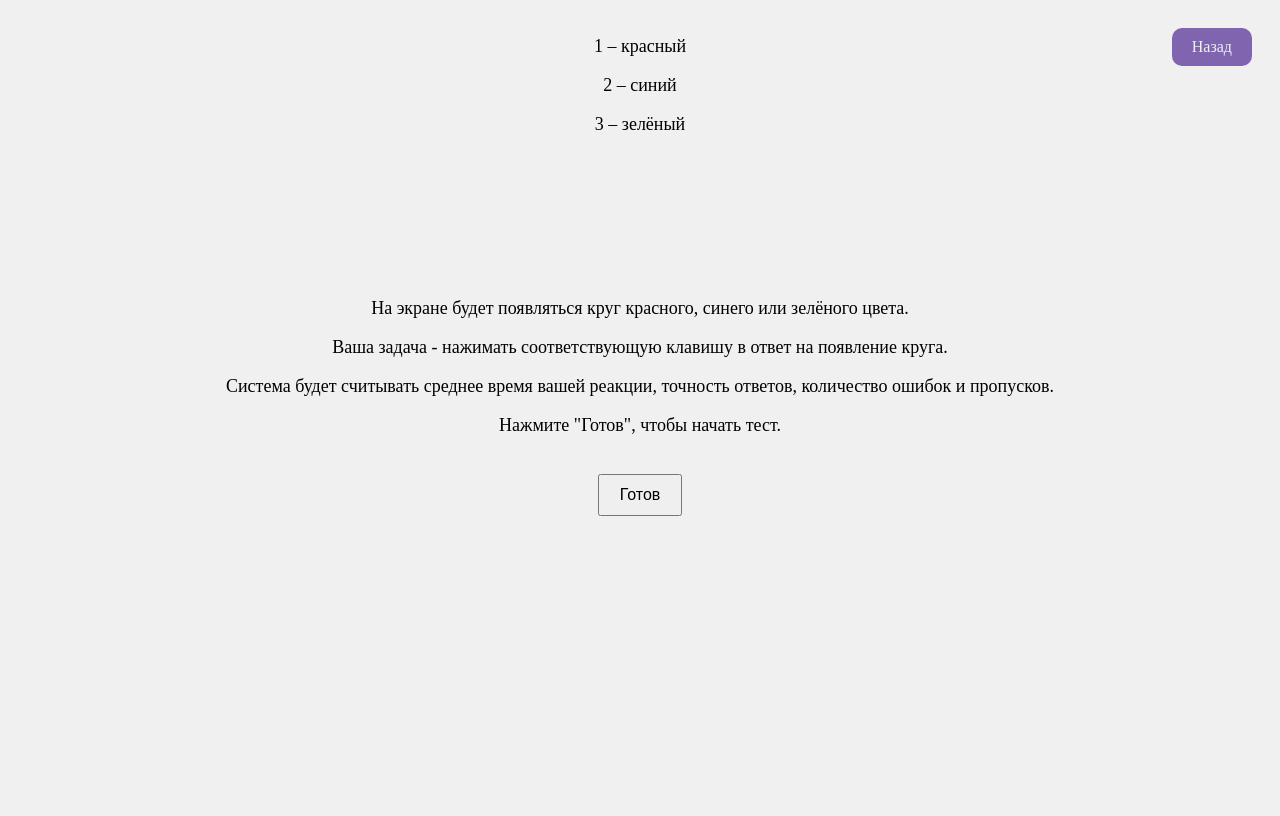
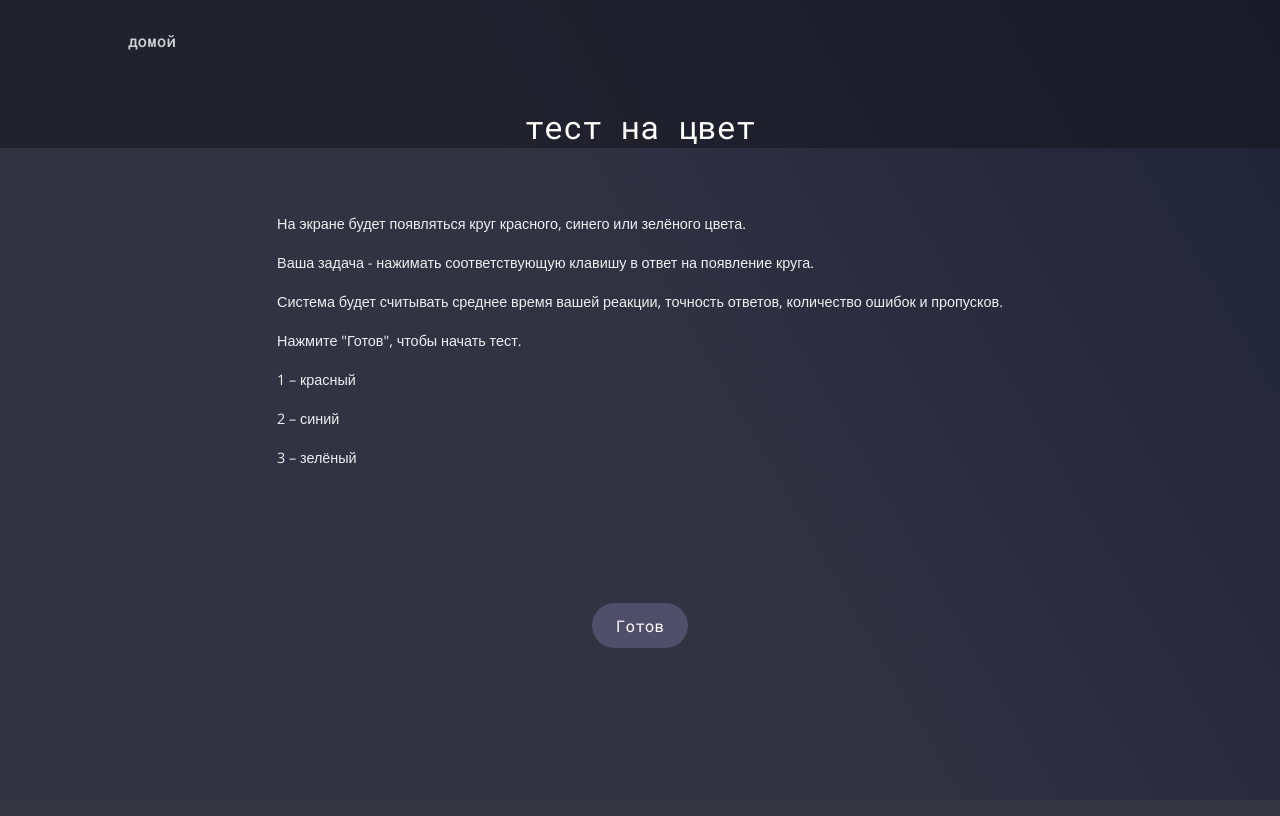
Before and after one commit to IXITMANI/OUPIDIDY, a PHP site: page /php/color_test.php in a window 1280 px wide. After the commit the page ends 795 px from the top, so only its background shows below. Run offline with PHP 8.4, Linux system fonts and the light colour scheme.

Commit message:
added design for tests

```diff
--- a/css/reaction_test.css
+++ b/css/reaction_test.css
@@ -1,54 +1,80 @@
+@import url('https://fonts.googleapis.com/css2?family=Open+Sans:ital,wght@0,300..800;1,300..800&family=Roboto+Mono:ital,wght@0,100..700;1,100..700&display=swap');
+
 body {
-    display: flex;
-    justify-content: center;
-    align-items: center;
-    height: 100vh;
-    background-color: #f0f0f0;
-    flex-direction: column;
-    text-align: center;
-    position: relative;
+    font-size: 1.8vh;
+    max-width: 100%;
+    background-image: linear-gradient(60deg, #313242 50%, #202236 100%);
+    font-family: 'Open Sans', sans-serif;
+    display: grid;
+    grid-template-rows: auto 1fr auto;
+    color: #ecf0f1;
+    margin: 0;
+    padding: 0;
+    min-height: 100vh;
 }
+
+#backButton {
+    display: inline-block;
+    padding: 1vh 2vh;
+    color: white;
+    text-decoration: none;
+    border-radius: 0.5vh;
+    margin: 2vh;
+    font-family: "Roboto Mono", monospace;
+    transition: 400ms;
+}
+
+#backButton:hover {
+    background-color: #D15955;
+}
+
+#description, #results {
+    font-family: "Open Sans", sans-serif;
+    max-width: 80%;
+    margin: 5vh auto;
+    padding: 3vh;
+    border-radius: 25px;
+    transition: transform 0.3s;
+}
+
 
 #circle {
     width: 100px;
     height: 100px;
-    background-color: red;
+    background-color: #D15955;
     border-radius: 50%;
+    margin: 5vh auto;
     display: none;
-    position: absolute;
 }
 
 #startButton {
-    padding: 10px 20px;
-    font-size: 16px;
+    display: block;
+    margin: 3vh auto;
+    padding: 1.5vh 3vh;
+    font-size: 2vh;
+    background-color: #5a5a79b8;
+    color: white;
+    border: none;
+    border-radius: 25px;
     cursor: pointer;
+    font-family: "Roboto Mono", monospace;
+    transition: transform 0.3s, box-shadow 0.3s;
 }
 
-#results {
-    margin-top: 20px;
-    font-size: 18px;
-    text-align: center;
+#startButton:hover {
+    transform: translateY(2px);
+    box-shadow: -7px 7px #D15955;
 }
 
-#description {
-    margin-bottom: 20px;
-    font-size: 18px;
+.heading_text {
+    font-family: "Roboto Mono", monospace;
+    font-size: 4vh;
+    margin-top: 3vh;
+    text-align: center;
+    color: white;
 }
 
-#backButton {
-    position: absolute;
-    top: 20px;
-    right: 20px;
-    padding: 10px 20px;
-    font-size: 16px;
-    cursor: pointer;
-    background-color: #8164af;
-    color: #ecf0f1;
-    border: none;
-    border-radius: 10px;
-    text-decoration: none;
+p {
+    line-height: 1.6;
+    margin-bottom: 2vh;
 }
-
-#backButton:hover {
-    background-color: #8164afb4;
-}
--- a/php/color_test.php
+++ b/php/color_test.php
@@ -5,6 +5,8 @@
     <meta name="viewport" content="width=device-width, initial-scale=1.0">
     <title>Тест на реакцию на цвет</title>
     <link rel="stylesheet" type="text/css" href="../css/reaction_test.css">
+    <link rel="stylesheet" type="text/css" href="../css/nav.css">
+
     <style>
         #keyBindings {
             position: absolute;
@@ -17,21 +19,31 @@
     </style>
 </head>
 <body>
-    <a id="backButton" href="../Main.php">Назад</a>
+    <header class="heading" style="background-color: #13141d86;">
+        <nav class="links_header">
+            <ul class="nav_links">
+                <li><a href="../Main.php">домой</a></li>
+            </ul>
+        </nav>
+        <div class="heading_text">тест на цвет</div>
+    </header>
     <div id="description">
         <p>На экране будет появляться круг красного, синего или зелёного цвета.</p>
         <p>Ваша задача - нажимать соответствующую клавишу в ответ на появление круга.</p>
         <p>Система будет считывать среднее время вашей реакции, точность ответов, количество ошибок и пропусков.</p>
         <p>Нажмите "Готов", чтобы начать тест.</p>
+        <div>
+            <p>1 – красный</p>
+            <p>2 – синий</p>
+            <p>3 – зелёный</p>
+        </div>
     </div>
+
     <div id="circle"></div>
+
     <button id="startButton">Готов</button>
     <div id="results"></div>
-    <div id="keyBindings">
-        <p>1 – красный</p>
-        <p>2 – синий</p>
-        <p>3 – зелёный</p>
-    </div>
+
     <script>
         let reactionTimes = [];
         let correctResponses = 0;
```
Also changed, not shown: php/reaction_test.php (+9 -1 lines), php/sound_test.php (+9 -1 lines).
